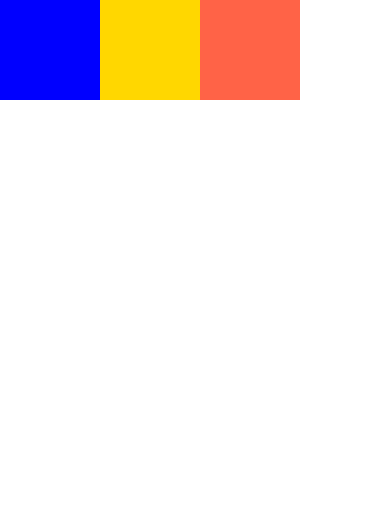
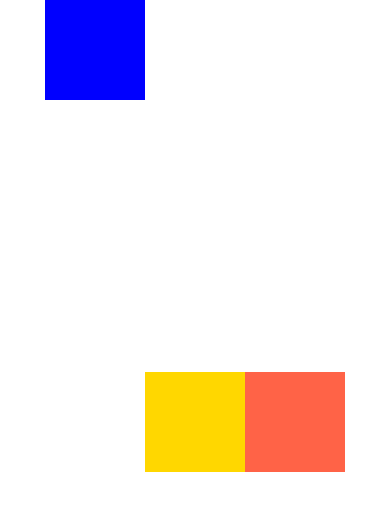
Before and after one commit to shrikantkalar023/learning-React-Native, a React Native app: screen / in a window 390 px wide. Shown: the top 510 px of the page. Built offline with nearby package versions, Linux system fonts and the light colour scheme.

Commit message:
justify content & align items

```diff
--- a/App.tsx
+++ b/App.tsx
@@ -7,10 +7,19 @@ export default function App() {
         backgroundColor: "white",
         flex: 1, // takes entire screen. .5 would take half
         flexDirection: "row", // default is column
+        justifyContent: "center", // default is flex-start
+        alignItems: "center", // default is stretch
       }}
     >
       {/* flex: 2 takes 2/4 of the container below */}
-      <View style={{ backgroundColor: "blue", width: 100, height: 100 }} />
+      <View
+        style={{
+          backgroundColor: "blue",
+          width: 100,
+          height: 100,
+          alignSelf: "flex-start", // to align children of flex container
+        }}
+      />
       <View style={{ backgroundColor: "gold", width: 100, height: 100 }} />
       <View style={{ backgroundColor: "tomato", width: 100, height: 100 }} />
     </View>
```
Also changed, not shown: 1 other file (tests, documents, lock files or other folders).
